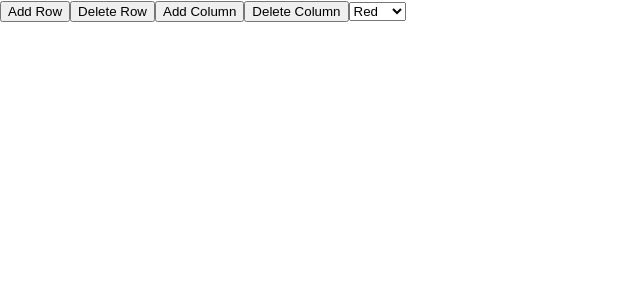
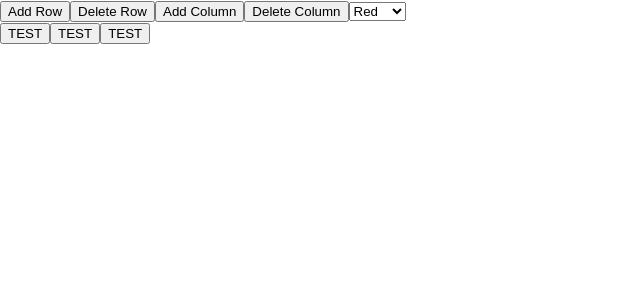
Before and after one commit to saarhaber/Pixelate-React, a React (Create React App) app in the folder pixelate/: page / in a window 1280 px wide. Shown: the top 300 px of the page, without its empty margins (0-640 px from the left). Built offline with nearby package versions, Linux system fonts and the light colour scheme.

Commit message:
Added Grid Basic Function

```diff
--- a/pixelate/src/App.js
+++ b/pixelate/src/App.js
@@ -1,6 +1,6 @@
 import React from 'react';
 import './App.css';
-//import Grid from './Components/Grid'
+import Grid from './Components/Grid'
 
 class App extends React.Component {
   constructor(props) {
@@ -32,7 +32,7 @@ class App extends React.Component {
             <option value="white">White</option>
           </select>
         </div>
-        {/* <Grid /> */}
+        <Grid />
       </div>
     )
   }
--- a/pixelate/src/Components/Grid.js
+++ b/pixelate/src/Components/Grid.js
@@ -1,9 +1,28 @@
 import React from 'react'
 
 function Grid(props) {
+    let col = 3;
+    let row = 3;
+    let colarr = [];
+    let rows;
+    for( let i = 0; i < col; i++){
+        colarr[i] = i;
+    }
+    for( let step = 0; step < row; step++){
+        let local;
+        for (let j = 0; j < col; j++) {
+            local += <button>Click</button>;
+        }
+        rows += local;
+    }
 
+    rows = <div>{rows}</div>
+    return(
+        <div>{colarr.map(function(create) {
+            return <button>TEST</button>
+        })}
+        </div>
 
-    return(
     )
 }
 
```
Also changed, not shown: 1 other file (tests, documents, lock files or other folders).
